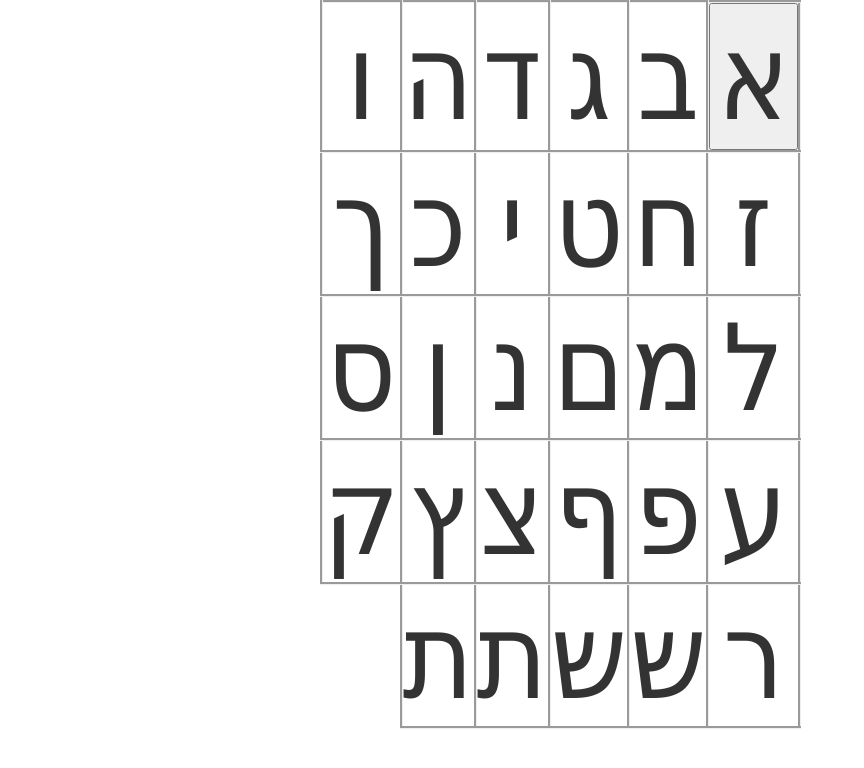
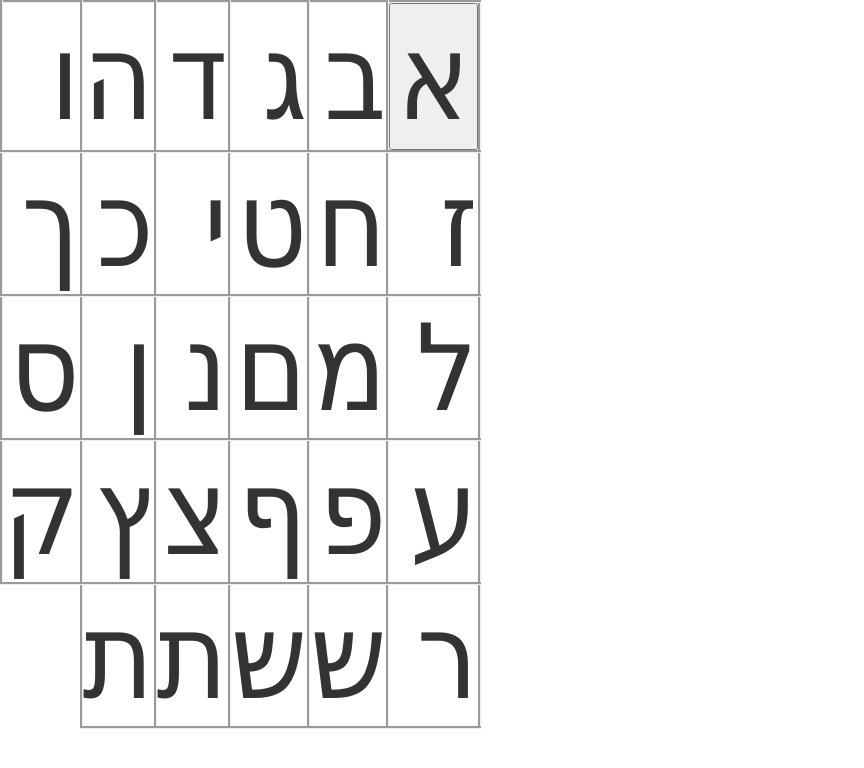
Before and after one commit to MosheGabayDev/kids-games, a Flask app: page / in a window 1280 px wide. Shown: the top 768 px of the page, without its empty margins (0-864 px from the left). Run offline with Flask 2, Linux system fonts and the light colour scheme.

Commit message:
change css table

```diff
--- a/static/css/style.css
+++ b/static/css/style.css
@@ -3,9 +3,9 @@ td {
     font-size: 120px;
 }
 table {
-    text-align: center;
+    /* text-align: center;
     position: relative;
-    left: 25%;
+    left: 25%; */
 }
 td:hover{
     background-color: bisque;
```
